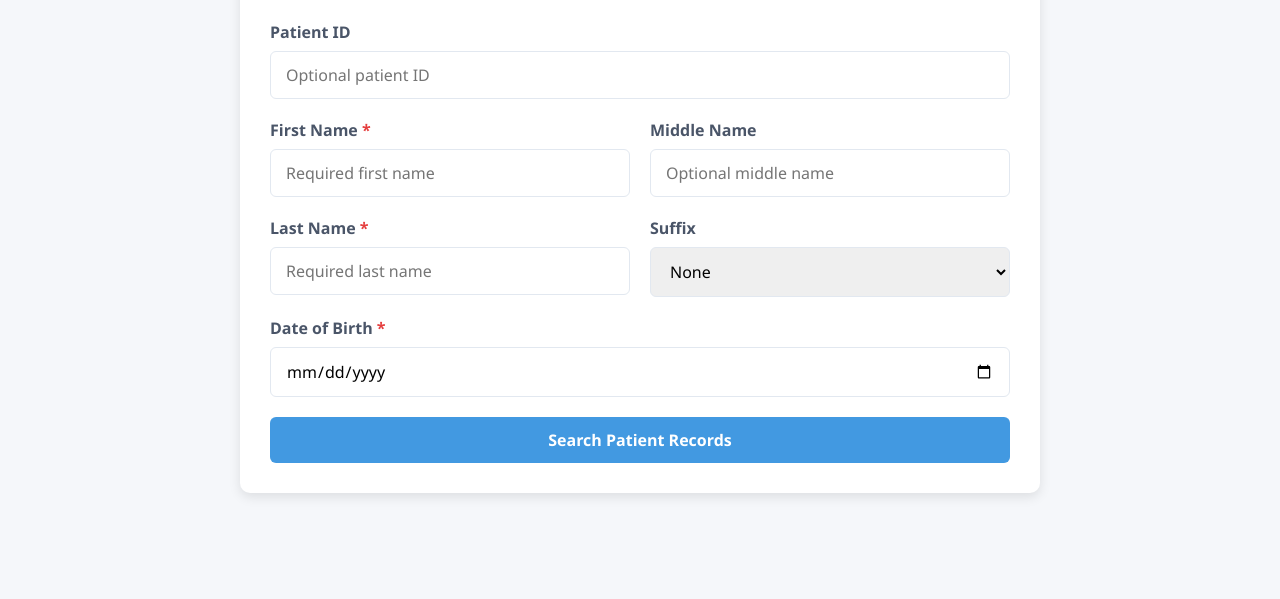
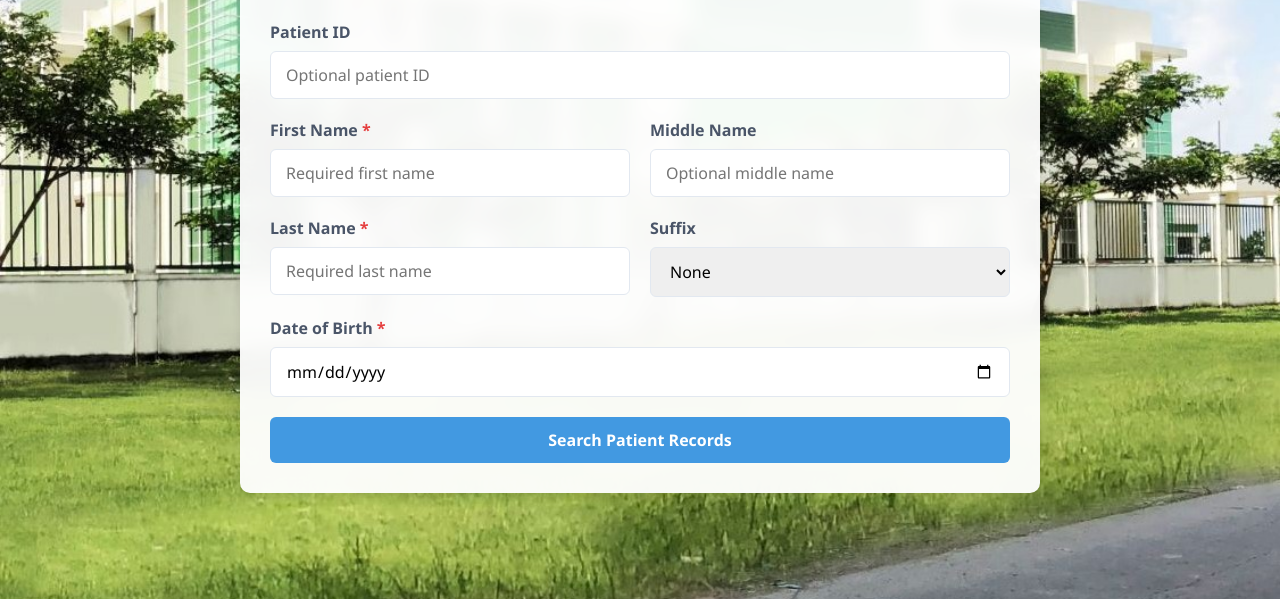
Before and after one commit to ONIProject123/ONI_Kiosk_Project, a website: page public/index.html in a window 1280 px wide. Shown: the part 201-800 px from the top of the page. Drawn offline with Linux system fonts and the light colour scheme.

Commit message:
Add background image to Patient Records Search

```diff
--- a/public/index.html
+++ b/public/index.html
@@ -11,7 +11,12 @@
         }
 
         body {
-            background-color: #f5f7fa;
+            background-image: url('20250709_084103.jpg');
+            background-size: cover;
+            background-position: center;
+            background-repeat: no-repeat;
+            background-attachment: fixed;
+            background-color: #f5f7fa; /* fallback color */
             margin: 0;
             padding: 20px;
             display: flex;
@@ -21,7 +26,8 @@
         }
 
         .container {
-            background-color: white;
+            background-color: rgba(255, 255, 255, 0.95);
+            backdrop-filter: blur(10px);
             border-radius: 10px;
             box-shadow: 0 4px 12px rgba(0, 0, 0, 0.1);
             padding: 30px;
```
Also changed, not shown: public/image.png (added), 1 other file.
